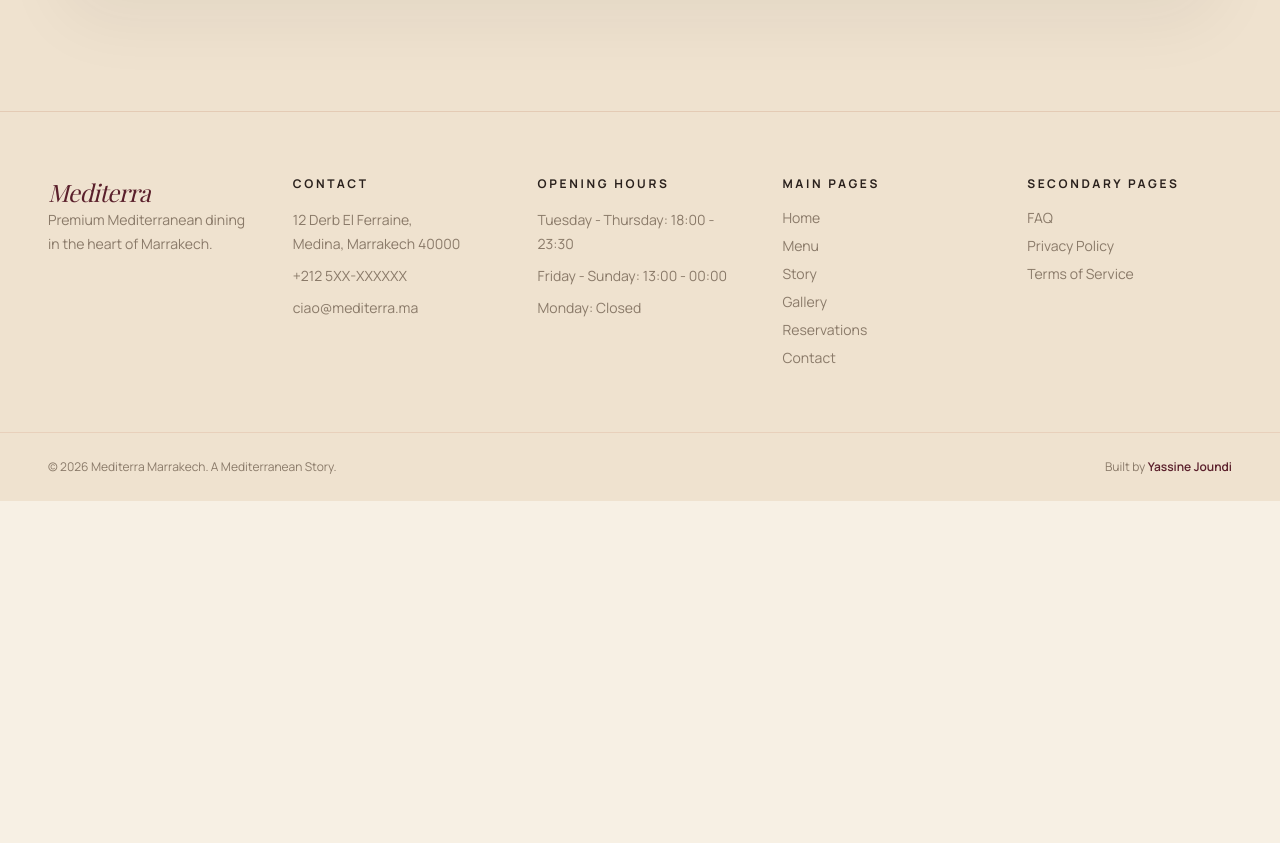
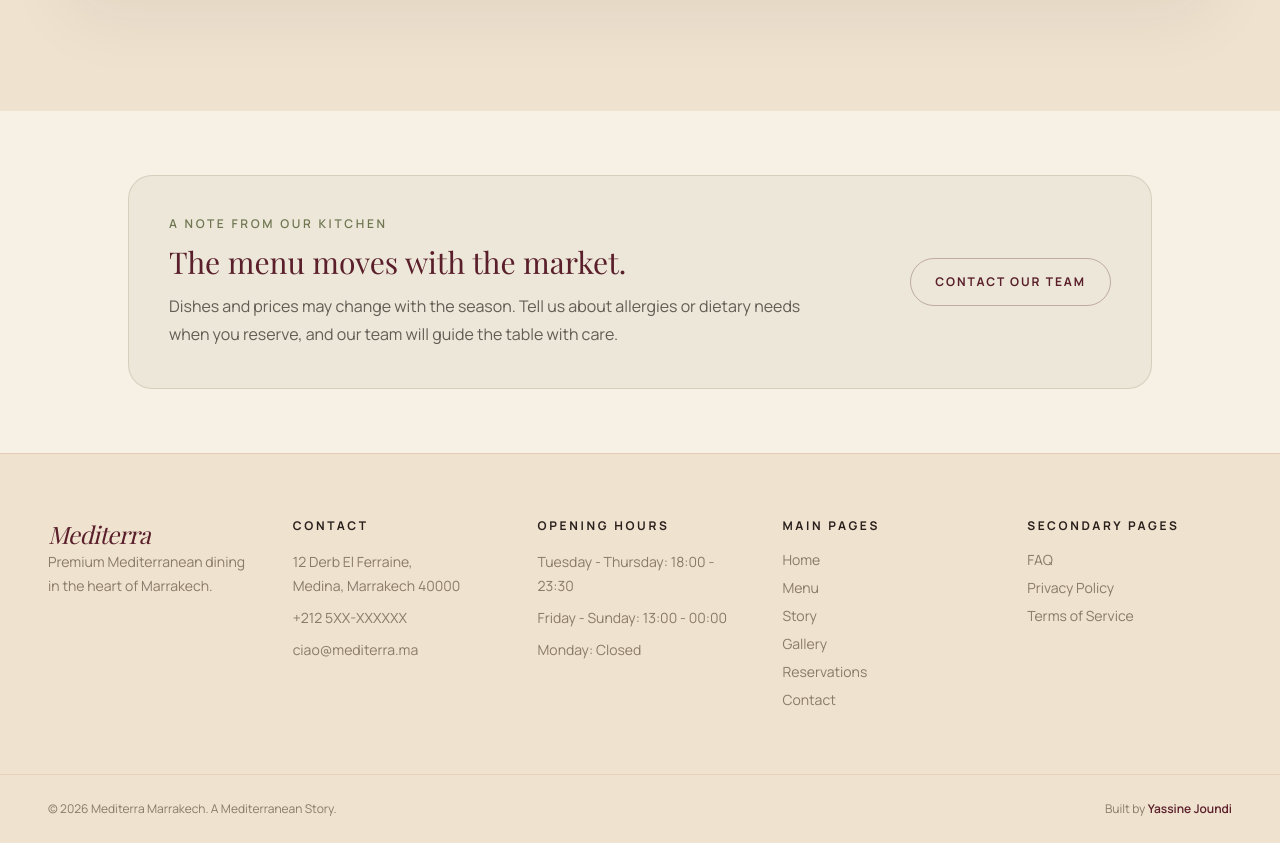
Before and after one commit to yassinejoundi/mediterra-restaurant, a Next.js app: page /menu in a window 1280 px wide. Shown: the part 5357-6200 px from the top of the page. Before the commit the page ends 5858 px from the top, so only its background shows below. Built offline with nearby package versions, Linux system fonts and the light colour scheme; a web font is replaced by a local one.

Commit message:
feat(menu): add seasonal menu note

```diff
--- a/components/menu/Main.tsx
+++ b/components/menu/Main.tsx
@@ -381,6 +381,24 @@ export function Main() {
           </div>
         </div>
       </section>
+
+      <section className="px-5 py-16 sm:px-8 lg:px-12">
+        <ScrollReveal className="mx-auto flex max-w-5xl flex-col gap-6 rounded-[1.5rem] border border-olive/20 bg-sage/35 px-6 py-8 sm:px-10 sm:py-10 lg:flex-row lg:items-center lg:justify-between">
+          <div className="max-w-2xl">
+            <p className="font-label text-xs font-semibold uppercase tracking-[0.22em] text-olive">A note from our kitchen</p>
+            <h2 className="mt-3 font-heading text-2xl text-wine sm:text-3xl">The menu moves with the market.</h2>
+            <p className="mt-3 text-sm leading-6 text-espresso/70 sm:text-base sm:leading-7">
+              Dishes and prices may change with the season. Tell us about allergies or dietary needs when you reserve, and our team will guide the table with care.
+            </p>
+          </div>
+          <Link
+            href="/contact"
+            className="inline-flex min-h-12 shrink-0 items-center justify-center rounded-full border border-wine/30 px-6 py-3 font-label text-xs font-bold uppercase tracking-[0.16em] text-wine transition-colors hover:bg-wine hover:text-plaster focus-visible:outline-2 focus-visible:outline-offset-4 focus-visible:outline-wine"
+          >
+            Contact our team
+          </Link>
+        </ScrollReveal>
+      </section>
     </main>
   );
 }
```
